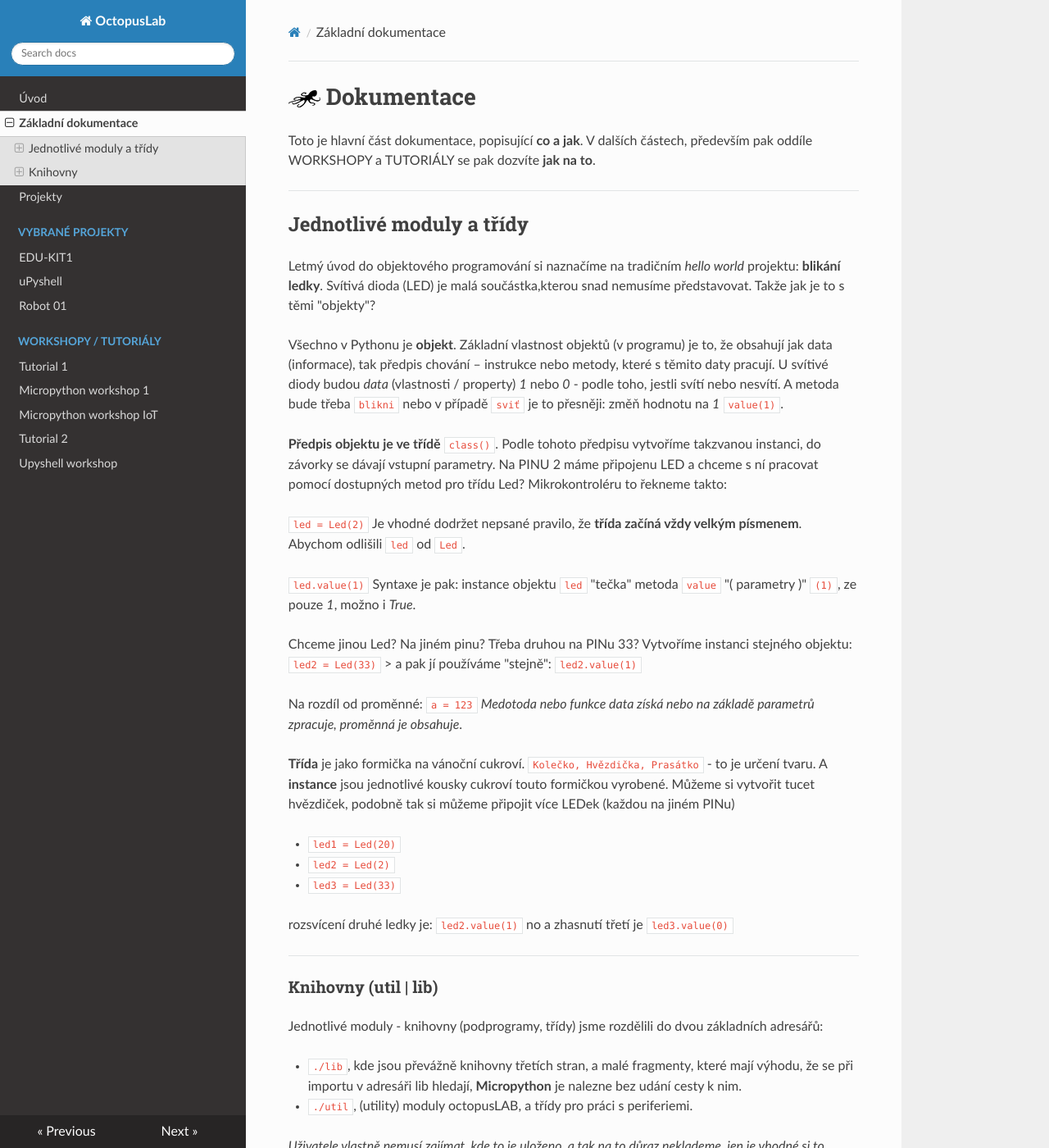
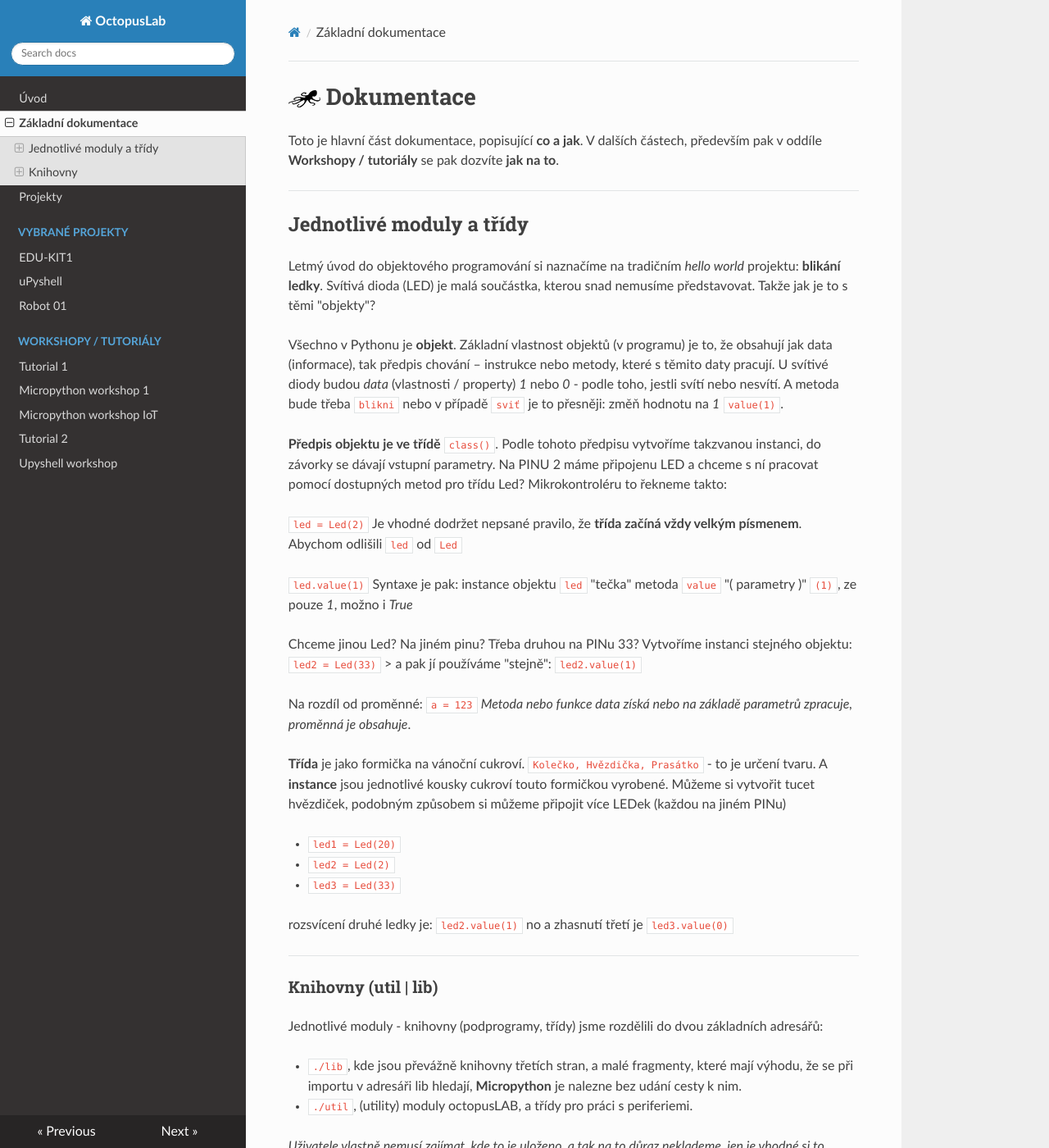
Before and after one commit to octopuslab-cz/docs_octopuslab_cz, an MkDocs documentation site: the page built from docs/basicdoc.md, in a window 1280 px wide and 1400 px high. Shown: the whole window at 82% size. Built offline with MkDocs 1.6.1, drawn with Linux system fonts in a browser that asks for light colours; nearby versions of some CDN libraries; some of the changed text lies outside the part shown.

Commit message:
typo, logo size

````diff
--- a/docs/basicdoc.md
+++ b/docs/basicdoc.md
@@ -1,29 +1,29 @@
-# ![logo](img/logo_small.png) Dokumentace
+# ![logo](img/logo_small.png){: style="width:39px" } Dokumentace
 
 Toto je hlavní část dokumentace, popisující **co a jak**.
-V dalších částech, především pak oddíle WORKSHOPY a TUTORIÁLY se pak dozvíte **jak na to**.
+V dalších částech, především pak v oddíle **Workshopy / tutoriály** se pak dozvíte **jak na to**.
 
 ---
 ## Jednotlivé moduly a třídy
 
-Letmý úvod do objektového programování si naznačíme na tradičním *hello world* projektu: **blikání ledky**. Svítivá dioda (LED) je malá součástka,kterou snad nemusíme představovat. Takže jak je to s těmi "objekty"?
+Letmý úvod do objektového programování si naznačíme na tradičním *hello world* projektu: **blikání ledky**. Svítivá dioda (LED) je malá součástka, kterou snad nemusíme představovat. Takže jak je to s těmi "objekty"?
 
 Všechno v Pythonu je **objekt**. Základní vlastnost objektů (v programu) je to, že obsahují jak data (informace), tak předpis chování – instrukce nebo metody, které s těmito daty pracují. U svítivé diody budou *data* (vlastnosti / property) *1* nebo *0* - podle toho, jestli svítí nebo nesvítí. A metoda bude třeba `blikni` nebo v případě `sviť` je to přesněji: změň hodnotu na *1* `value(1)`.
 
 **Předpis objektu je ve třídě** `class()`. Podle tohoto předpisu vytvoříme takzvanou instanci, do závorky se dávají vstupní parametry. Na PINU 2 máme připojenu LED a chceme s ní pracovat pomocí dostupných metod pro třídu Led? Mikrokontroléru to řekneme takto:
 
-`led = Led(2)` Je vhodné dodržet nepsané pravilo, že **třída začíná vždy velkým písmenem**. Abychom odlišili `led` od `Led`.
+`led = Led(2)` Je vhodné dodržet nepsané pravilo, že **třída začíná vždy velkým písmenem**. Abychom odlišili `led` od `Led`
 
-`led.value(1)` Syntaxe je pak: instance objektu `led` "tečka" metoda `value` "( parametry )" `(1)`, ze pouze *1*, možno i *True*.
+`led.value(1)` Syntaxe je pak: instance objektu `led` "tečka" metoda `value` "( parametry )" `(1)`, ze pouze *1*, možno i *True*
 
 Chceme jinou Led? Na jiném pinu? Třeba druhou na PINu 33? Vytvoříme instanci stejného objektu:
 `led2 = Led(33)` > a pak jí používáme "stejně": `led2.value(1)`
 
 
-Na rozdíl od proměnné: `a = 123` *Medotoda nebo funkce data získá nebo na základě parametrů zpracuje, proměnná je obsahuje*.
+Na rozdíl od proměnné: `a = 123` *Metoda nebo funkce data získá nebo na základě parametrů zpracuje, proměnná je obsahuje*.
 
 
-**Třída** je jako formička na vánoční cukroví. `Kolečko, Hvězdička, Prasátko` - to je určení tvaru. A **instance** jsou jednotlivé kousky cukroví touto formičkou vyrobené. Můžeme si vytvořit tucet hvězdiček, podobně tak si můžeme připojit více LEDek (každou na jiném PINu)
+**Třída** je jako formička na vánoční cukroví. `Kolečko, Hvězdička, Prasátko` - to je určení tvaru. A **instance** jsou jednotlivé kousky cukroví touto formičkou vyrobené. Můžeme si vytvořit tucet hvězdiček, podobným způsobem si můžeme připojit více LEDek (každou na jiném PINu)
 
 - `led1 = Led(20)`
 - `led2 = Led(2)`
@@ -276,10 +276,7 @@
 
 ### ![hwsoc](img/database.png){: style="width:28px" } Database
 ESP díky paměti umožňuje bez nadsázky i základní práci s databází.
-Zaměříme se na dvě základní:
-
-- lokální `btree`
-- a vzdálené `MySQL`, `Influx`
+Zaměříme se na dvě základní: lokální `btree` a vzdálené `MySQL`, `Influx`.
 
 ```
 from util.database.btreedb import BTreeDB
````
Also changed, not shown: other parts of docs/basicdoc.md (+7 -7 lines), docs/index.md (+1 -1 lines).
